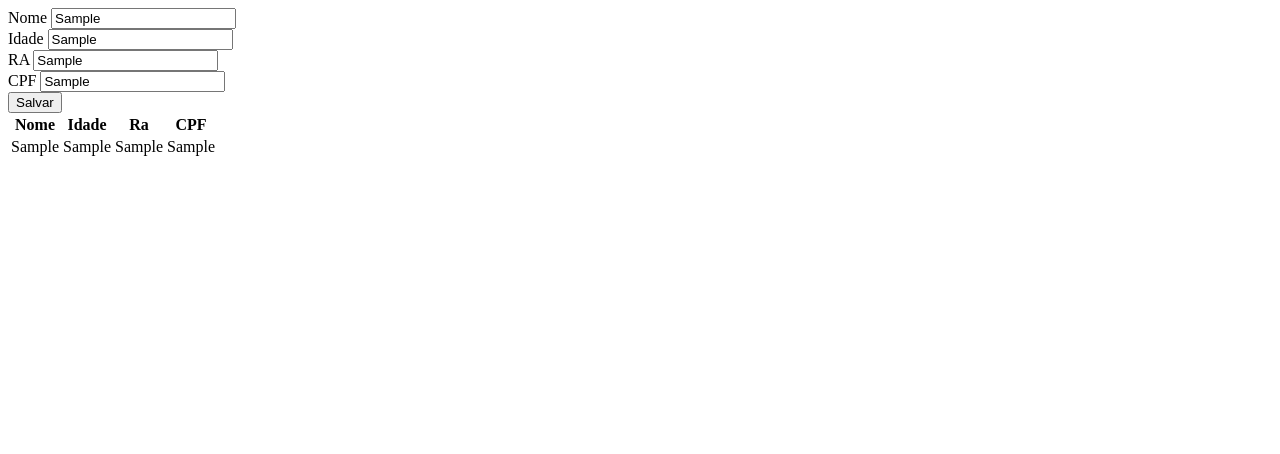
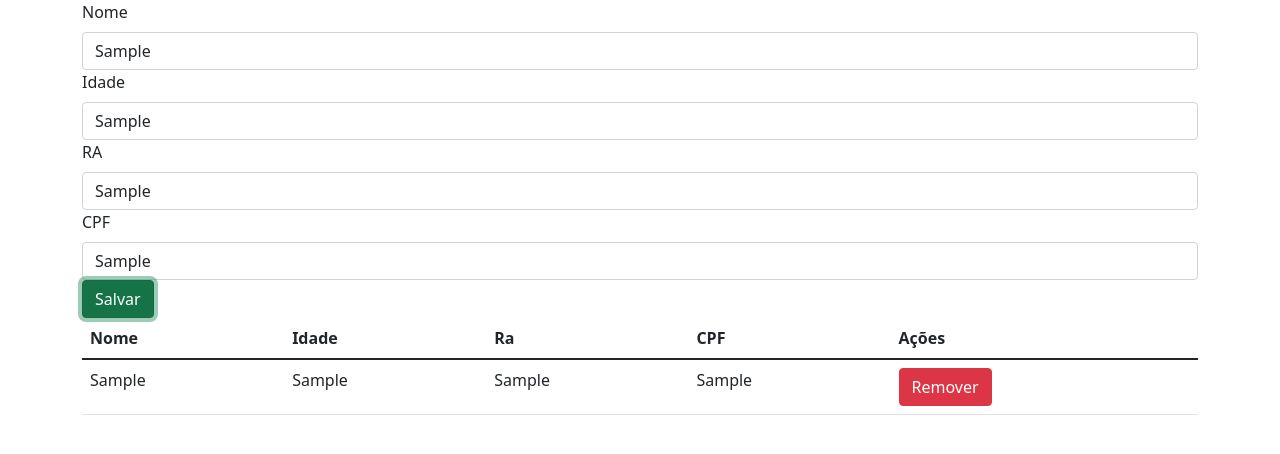
Before and after one commit to AlemaoEc/cadastro, a plain HTML site: page index.html in a window 1280 px wide. Both pictures are taken after typing "Sample", "Sample", "Sample", "Sample" into the empty fields and a click on the button "Salvar". Drawn offline with nearby package versions, Linux system fonts and the light colour scheme.

Commit message:
Add files via upload

```diff
--- a/index.html
+++ b/index.html
@@ -3,37 +3,40 @@
 <head>
     <meta charset="UTF-8">
     <meta name="viewport" content="width=device-width, initial-scale=1.0">
+    <link href="https://cdn.jsdelivr.net/npm/bootstrap@5.1.3/dist/css/bootstrap.min.css" rel="stylesheet" integrity="sha384-1BmE4kWBq78iYhFldvKuhfTAU6auU8tT94WrHftjDbrCEXSU1oBoqyl2QvZ6jIW3" crossorigin="anonymous">
     <title>Document</title>
 </head>
 <body>
-    <div>
+    <div class="container">
         <form>
             <div>
-                <label for="ra">Nome</label>
-                <input type="text" name="name" id="name">
+                <label class="form-label" for="ra">Nome</label>
+                <input class="form-control" type="text" name="name" id="name">
             </div>
             <div>
-                <label for="idade">Idade</label>
-                <input type="text" name="idade" id="idade">
+                <label class="form-label" for="idade">Idade</label>
+                <input class="form-control" type="text" name="idade" id="idade">
             </div>
             <div>
-                <label for="ra">RA</label>
-                <input type="text" name="ra" id="ra">
+                <label class="form-label" for="ra">RA</label>
+                <input class="form-control" type="text" name="ra" id="ra">
             </div>
             <div>
-                <label for="cpf">CPF</label>
-                <input type="text" name="cpf" id="cpf">
+                <label class="form-label" for="cpf">CPF</label>
+                <input class="form-control" type="text" name="cpf" id="cpf">
             </div>
-
-            <button id="salvar">Salvar</button>
+            <div>
+                <button class="btn btn-success" id="salvar">Salvar</button>
+            </div>
         </form>
 
-        <table>
+        <table class="table">
             <thead>
                 <th>Nome</th>
                 <th>Idade</th>
                 <th>Ra</th>
                 <th>CPF</th>
+                <th>Ações</th>
             </thead>
             <tbody>
 
@@ -42,14 +45,10 @@
     </div>
 
     <script>
-        const CHAVE = "pessoas";
-
-        var pessoasLocal = localStorage.getItem(CHAVE);
+    var pessoasLocal = localStorage.getItem("pessoa");
     var pessoasObjeto = JSON.parse(pessoasLocal);
-        if(!pessoasObjeto) {
-            localStorage.setItem(CHAVE,JSON.stringify([]));
-        } else {
-            for(pessoa of pessoasObjeto) {
+    if(pessoasObjeto) {
+      for([index, pessoa] of pessoasObjeto.entries()) {
         var table = document.querySelector("tbody");
         table.innerHTML += `
           <tr>
@@ -57,15 +56,31 @@
               <td>${pessoa.idade}</td>
               <td>${pessoa.ra}</td>
               <td>${pessoa.cpf}</td>
+              <td>
+                <button data-indice=${index} class="btn btn-danger">Remover</button>
+              </td>
           </tr>
         `
       }
+      for(btn of document.querySelectorAll(".btn-danger")) {
+        btn.addEventListener('click', (event) => {
+          console.log("indice", event.target.dataset.indice);
+          var aRemover = event.target.dataset.indice;
+          var pessoasLocal = localStorage.getItem("pessoa");
+          var pessoasObjeto = JSON.parse(pessoasLocal);
+          pessoasObjeto.splice(aRemover,1);
+          localStorage.setItem("pessoa", JSON.stringify(pessoasObjeto));
+          location.reload();
+        })
+      }
+    } else {
+      localStorage.setItem("pessoa", JSON.stringify([]));
     }
 
 
     var button = document.querySelector("#salvar");
     button.addEventListener("click", (event) => {
-            console.log("clicou");
+      debugger
       event.preventDefault();
       var name = document.querySelector("#name").value;
       var idade = document.querySelector("#idade").value;
@@ -78,14 +93,8 @@
           "ra": ra,
           "cpf": cpf
       }
-
-            var pessoasLocal = localStorage.getItem(CHAVE);
-            var pessoasObjeto = JSON.parse(pessoasLocal);
-            pessoasObjeto.push(pessoa);
-
-            var pessoasSerializada = JSON.stringify(pessoasObjeto);
-            localStorage.setItem(CHAVE, pessoasSerializada);
-
+      var pessoas = localStorage.getItem("pessoa");
+      var pessoasSerializada = JSON.parse(pessoas)
       var table = document.querySelector("tbody");
       table.innerHTML += `
           <tr>
@@ -93,10 +102,24 @@
               <td>${pessoa.idade}</td>
               <td>${pessoa.ra}</td>
               <td>${pessoa.cpf}</td>
+              <td>
+                <button data-indice=${pessoasSerializada.length} class="btn btn-danger">Remover</button>
+              </td>
           </tr>
       `
+      pessoasSerializada.push(pessoa)
+      localStorage.setItem("pessoa", JSON.stringify(pessoasSerializada));
+
+      for(btn of document.querySelectorAll(".btn-danger")) {
+        btn.addEventListener('click', (event) => {
+          console.log("clicou", event);
+        })
+      }
     })
 
     </script>
+
+
+<script src="https://cdn.jsdelivr.net/npm/bootstrap@5.1.3/dist/js/bootstrap.bundle.min.js" integrity="sha384-ka7Sk0Gln4gmtz2MlQnikT1wXgYsOg+OMhuP+IlRH9sENBO0LRn5q+8nbTov4+1p" crossorigin="anonymous"></script>
 </body>
 </html>
```
Lines whose indentation alone changed are shown as unchanged.
